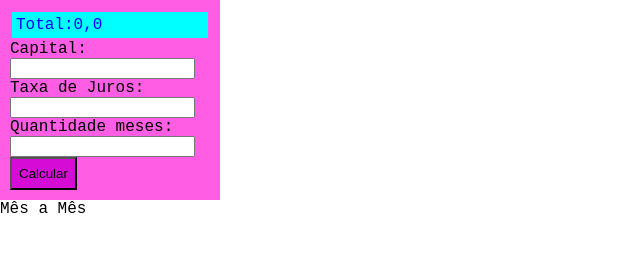
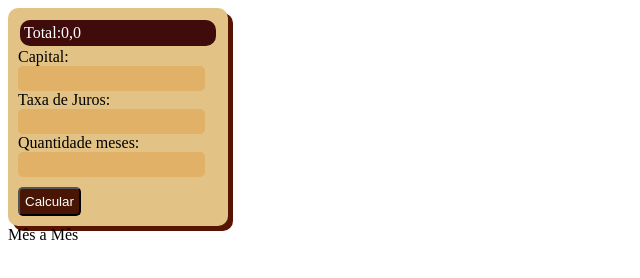
Before and after one commit to viitorr777/primeiroi_3t, a plain HTML site: page index.html in a window 1280 px wide. Shown: the whole page, without its empty margins (0-640 px from the left). Drawn offline with Linux system fonts and the light colour scheme.

Commit message:
Update geral.css

```diff
--- a/geral.css
+++ b/geral.css
@@ -1,29 +1,43 @@
-body {
-    margin: 0;
-    padding: 0;
-    font-family: 'Courier New', Courier, monospace;
-
-}
 .calculadora {
-    background: rgb(255, 93, 228);
+    background: rgb(226, 194, 133);
     width: 200px;
     padding: 10px;
+    border-radius: 10px;
+    box-shadow: 5px 5px rgb(88, 20, 3);
 }
-
+.calculadora input{
+    background: rgb(225, 177, 103);
+    border: none;
+    padding: 5px;
+    border-radius: 5px;
+}
+.calculadora input:focus{
+    background: white;
+    columns: black;
+}
 #btnCalc {
-    background: rgb(214, 12, 214);
-    color: rgb(0, 0, 0);
-    padding: 7px;
+    background: rgb(73, 22, 6);
+    color: white;
+    padding: 5px;
+    border-radius: 5px;
+    margin-top: 10px;
 }
 #btnCalc:hover {
-    background: rgb(160, 23, 130);
-    color: rgb(255, 255, 255);
+    background: rgb(61, 9, 9);
+    color: black;
     cursor: pointer;
 }
 .spResultado{
-    background: aqua;
-    color: blue;
+    background: rgb(63, 11, 11);
+    color: rgb(255, 255, 255);
     padding: 4px;
     margin: 2px;
-
+    border-radius: 10px;
 }
+.spMes {
+    color: rgb(0, 0, 0);
+    border-width: 1px;
+    border-style:dashed ;
+    border-color: rgb(83, 12, 12);
+    text-align: start;
+}
```
